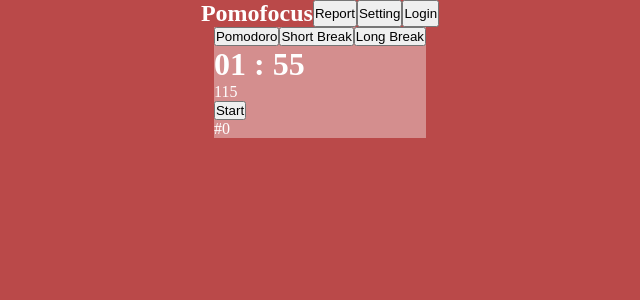
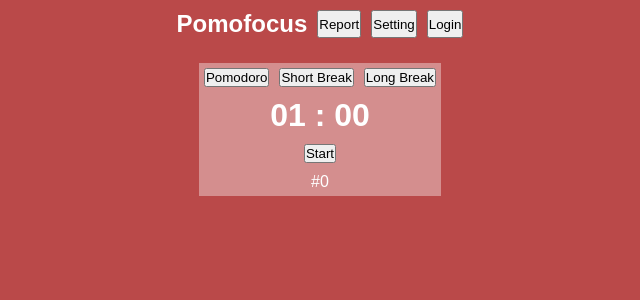
Before and after one commit to symberprzemyslaw/pomofocus-clone, a React (Vite) app in the folder app/: page / in a window 1280 px wide. Shown: the top 300 px of the page, without its empty margins (320-960 px from the left). Built offline with nearby package versions, Linux system fonts and the light colour scheme.

Commit message:
Display pomodoro counter update

```diff
--- a/app/src/Counter.jsx
+++ b/app/src/Counter.jsx
@@ -1,34 +1,26 @@
-import  { useState, useEffect } from 'react';
+import { useEffect } from 'react';
 
-const Counter = ({play, time, setTime}) => {
+const Counter = ({ time, setTime, counting }) => {
   let minutes = Math.floor(time / 60).toLocaleString('en-US', {
-        minimumIntegerDigits : 2,
-        useGrouping : false
-    })
+    minimumIntegerDigits: 2,
+    useGrouping: false,
+  });
   let seconds = Math.floor(time % 60).toLocaleString('en-US', {
-        minimumIntegerDigits : 2,
-        useGrouping : false
-    })
+    minimumIntegerDigits: 2,
+    useGrouping: false,
+  });
 
-    useEffect(() => { // przeniesienie tej funkcji do display? uzycie false/true do naliczania
-
-        if(time !== 0){
+  useEffect(() => {
+    if (counting && time !== 0) {
       //Implementing the setInterval method
       const interval = setInterval(() => {
-
-                setTime(time - 1);
-                console.log('hi')
+        setTime((prevTime) => prevTime - 1);
       }, 1000);
       return () => clearInterval(interval);
-        } else {
-            play()
     }
+  }, [time, counting]);
 
-        //Clearing the interval
-    }, [time]);
-    // must add some number formating
-    return <h1>{minutes} : {seconds}</h1>;
-}
-
+  return <h1 className='timer'>{minutes} : {seconds}</h1>;
+};
 
 export default Counter;
--- a/app/src/Display.jsx
+++ b/app/src/Display.jsx
@@ -1,57 +1,63 @@
 import { useState, useEffect } from "react";
-import  Counter  from "./Counter"
-import ring from './assets/ring.mp3'
+import Counter from "./Counter";
+import ring from './assets/ring.mp3';
 
 const Display = () => {
-    const [time, setTime] = useState((2 * 60))
-    const [action, setAction] = useState('Start')
-    const [count, setCount] = useState('#0')
-    const container = document.querySelector(".container")
-    const play = () => new Audio(ring).play()
-    console.log(container)
+  const [time, setTime] = useState(1 * 60);
+  const [action, setAction] = useState('Start');
+  const [count, setCount] = useState(0);
+  const [counting, setCounting] = useState(false);
+  const [isPomodoroSet, setPomodoro] = useState(true);
 
+  const container = document.querySelector(".container");
+  const play = () => new Audio(ring).play();
+  const reset = () => {
+    setCounting(false);
+    setAction('Start');
+  };
 
   const handleTime = () => {
-        // divide by 60 seconds + remaider
-        if( action === 'Start'){
-            setAction('Pause')
+    if (action === 'Start') {
+      setAction('Pause');
     } else {
-            setAction('Start')
+      setAction('Start');
     }
 
-        // if(time !== 0) {
-        //     useEffect( () => {
+    setCounting((prevCounting) => !prevCounting);
+  };
 
-        //         setInterval( () => {
-        //             setTime(time - 1)
-        //         },1000)
+  useEffect(() => {
+    if (time === 0 && isPomodoroSet) {
+      play();
+      setCount((prevCount) => prevCount + 1);
+      reset();
+    }
+  }, [time]);
 
-        //     },[time]
-        //     )
-        // }
-    }
   return (
     <div className="display">
-            <button onClick={ () => {
-                container.style.backgroundColor = "rgb(186, 73, 73)"
-                setTime(25 * 60)
+      <button onClick={() => {
+        container.style.backgroundColor = "rgb(186, 73, 73)";
+        setTime(25 * 60);
+        setPomodoro(true)
       }}>Pomodoro</button>
-            <button onClick={ () => {
-                container.style.backgroundColor = "rgb(56, 133, 138)"
-                setTime(5 * 60)
+      <button onClick={() => {
+        container.style.backgroundColor = "rgb(56, 133, 138)";
+        setTime(5 * 60);
+        setPomodoro(false)
       }}>Short Break</button>
-            <button onClick={ () => {
-                container.style.backgroundColor = "rgb(57, 112, 151)"
-                setTime(15 * 60)
+      <button onClick={() => {
+        container.style.backgroundColor = "rgb(57, 112, 151)";
+        setTime(15 * 60);
+        setPomodoro(false)
       }}>Long Break</button>
-            <Counter time={time} setTime={setTime} play={play}/>
-            <div className="timer">{time}</div>
+      <Counter play={play} time={time} setTime={setTime} counting={counting} />
       <button onClick={handleTime}>{action}</button>
       <div className="count">
-                {count}
+        #{count}
       </div>
     </div>
   );
-}
+};
 
 export default Display;
--- a/app/src/index.css
+++ b/app/src/index.css
@@ -4,6 +4,7 @@
   box-sizing: border-box;
 }
 
+@import url('https://fonts.googleapis.com/css2?family=Quicksand&display=swap');
 .container {
   background-color: rgb(186, 73, 73);
   min-height: 100vh;
@@ -13,6 +14,13 @@
   flex-direction: column;
   align-items: center;
 
+  text-align: center;
+  font-family: 'Quicksand', sans-serif;
+
+}
+
+.container * {
+  margin: 5px;
 }
 
 nav {
```
Lines whose indentation alone changed are shown as unchanged.
